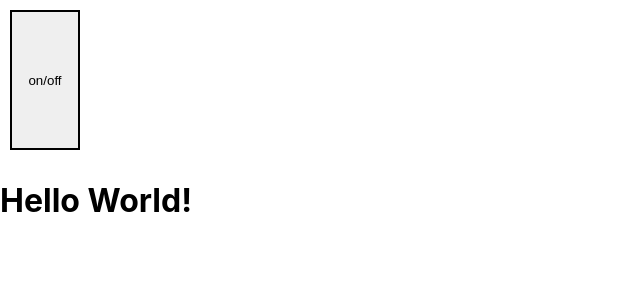
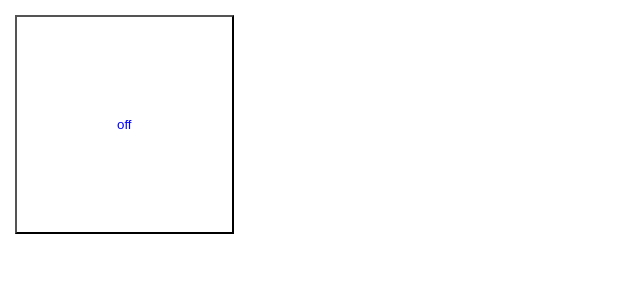
Before and after one commit to learn-academy-2021-echo/lightbulb-challenge-gitgood-ENT, a React (Create React App) app: page / in a window 1280 px wide. Shown: the top 300 px of the page, without its empty margins (0-640 px from the left). Built offline with nearby package versions, Linux system fonts and the light colour scheme.

Commit message:
added a box that works like a light

```diff
--- a/src/App.css
+++ b/src/App.css
@@ -1,38 +1,8 @@
-.App {
-  text-align: center;
+#onOff {
+  padding: 100px;
+  border-width: 2px;
+  border-color: black;
+  margin: 15px;
+  color: blue;
+  text-align: justify;
 }
-
-.App-logo {
-  height: 40vmin;
-  pointer-events: none;
-}
-
-@media (prefers-reduced-motion: no-preference) {
-  .App-logo {
-    animation: App-logo-spin infinite 20s linear;
-  }
-}
-
-.App-header {
-  background-color: #282c34;
-  min-height: 100vh;
-  display: flex;
-  flex-direction: column;
-  align-items: center;
-  justify-content: center;
-  font-size: calc(10px + 2vmin);
-  color: white;
-}
-
-.App-link {
-  color: #61dafb;
-}
-
-@keyframes App-logo-spin {
-  from {
-    transform: rotate(0deg);
-  }
-  to {
-    transform: rotate(360deg);
-  }
-}
--- a/src/App.js
+++ b/src/App.js
@@ -5,33 +5,34 @@ class App extends Component{
   constructor(props){
     super(props)
     this.state = {
-      status: false
+      status: 'off',
+      lightColor: 'white',
     }
   }
 
   toggle = () => {
-    this.setState(this.status === true ? this.status = false : this.status = true)
-  }
+    this.setState({
+      status:
+        this.state.status === 'off' ? // if it is off
+          (this.state.status = 'on') : // turn it on
+          (this.state.status = 'off'), // else turn it off
+      lightColor:
+        this.state.status === 'off' ? // same logic as above but controlling color
+          (this.state.lightColor = 'white') :
+          (this.state.lightColor = 'yellow')
+        });
+  };
+
+
 
 
 
   render(){
-
-    let switchStyles = {
-      border: "2px solid black",
-      width: "70px",
-      height: "140px",
-      margin: "10px",
-      padding: "10px"
-    }
-
-
     return(
       <>
-      <button style={switchStyles} onClick={this.toggle}>
-        on/off
+      <button id='onOff' style={{backgroundColor: this.state.lightColor}} onClick={this.toggle}>
+        {this.state.status}
       </button>
-        <h1>Hello World!</h1>
       </>
     )
   }
```
